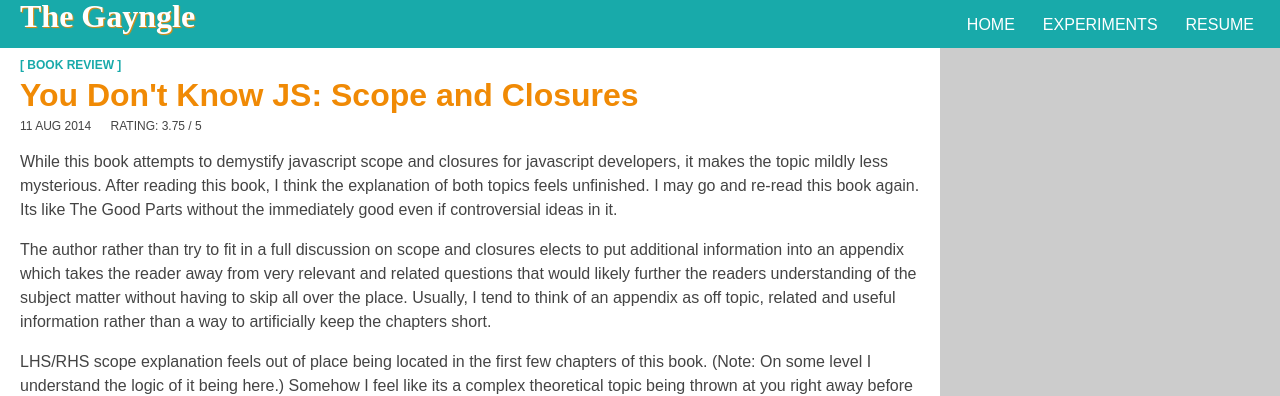
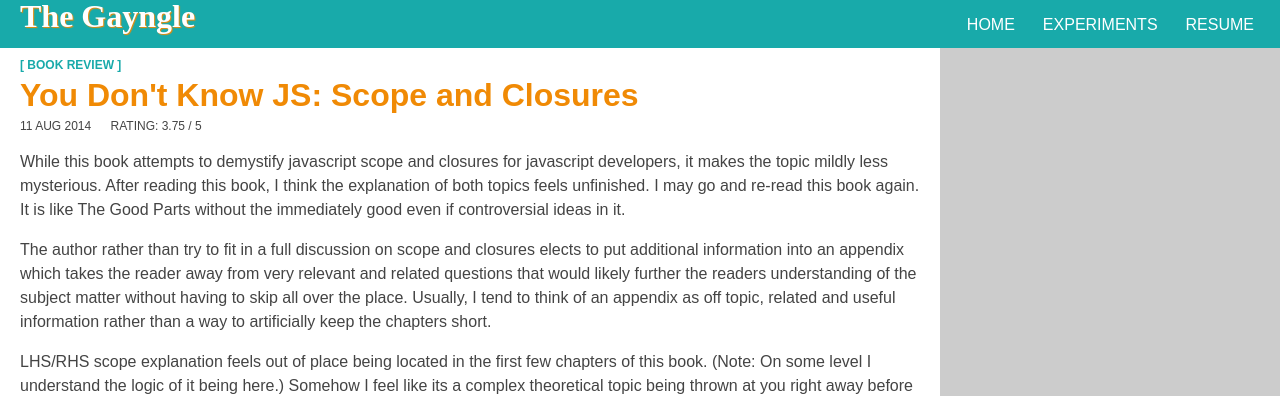
Before and after one commit to astericky/adonisthedemigod, a Jekyll site: the page built from _posts/2014-08-11-scope-and-closures.md, in a window 1280 px wide. Shown: the top 396 px of the page. Built offline with Jekyll 4.4.1, drawn with Linux system fonts in a browser that asks for light colours; nearby versions of some CDN libraries; some web fonts are replaced.

Commit message:
Add book review

```diff
--- a/_posts/2014-08-11-scope-and-closures.md
+++ b/_posts/2014-08-11-scope-and-closures.md
@@ -10,7 +10,7 @@
 tags         : Web Development, Javascript
 ---
 
-While this book attempts to demystify javascript scope and closures for javascript developers, it makes the topic mildly less mysterious. After reading this book, I think the explanation of both topics feels unfinished. I may go and re-read this book again. Its like The Good Parts without the immediately good even if controversial ideas in it.
+While this book attempts to demystify javascript scope and closures for javascript developers, it makes the topic mildly less mysterious. After reading this book, I think the explanation of both topics feels unfinished. I may go and re-read this book again. It is like The Good Parts without the immediately good even if controversial ideas in it.
 
 The author rather than try to fit in a full discussion on scope and closures elects to put additional information into an appendix which takes the reader away from very relevant and related questions that would likely further the readers understanding of the subject matter without having to skip all over the place. Usually, I tend to think of an appendix as off topic, related and useful information rather than a way to artificially keep the chapters short.
 
```
Also changed, not shown: 2 other files.
